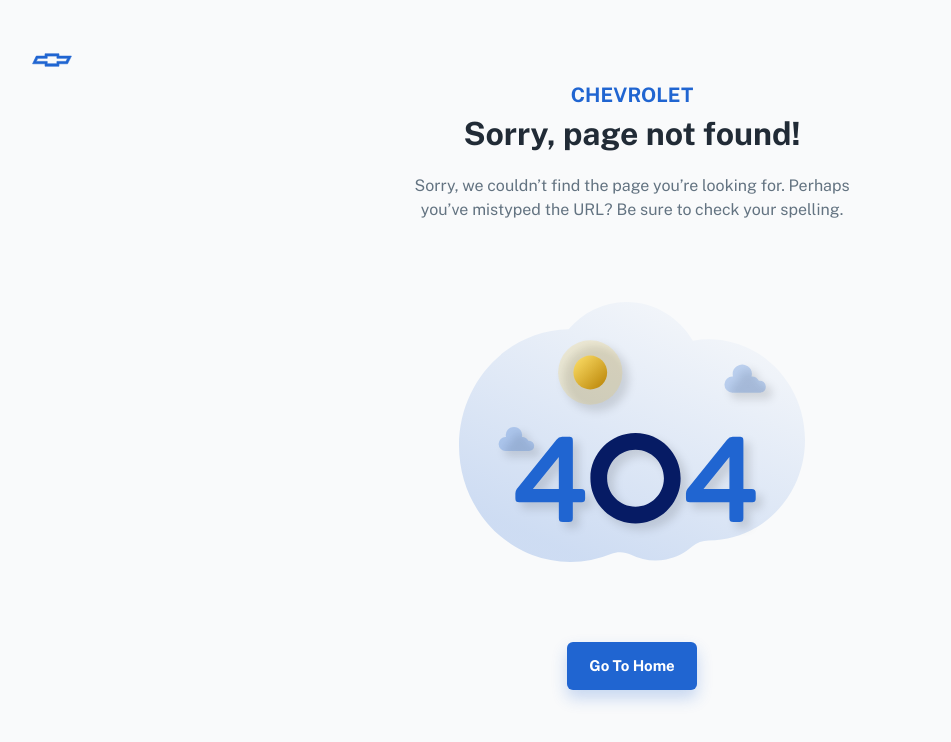
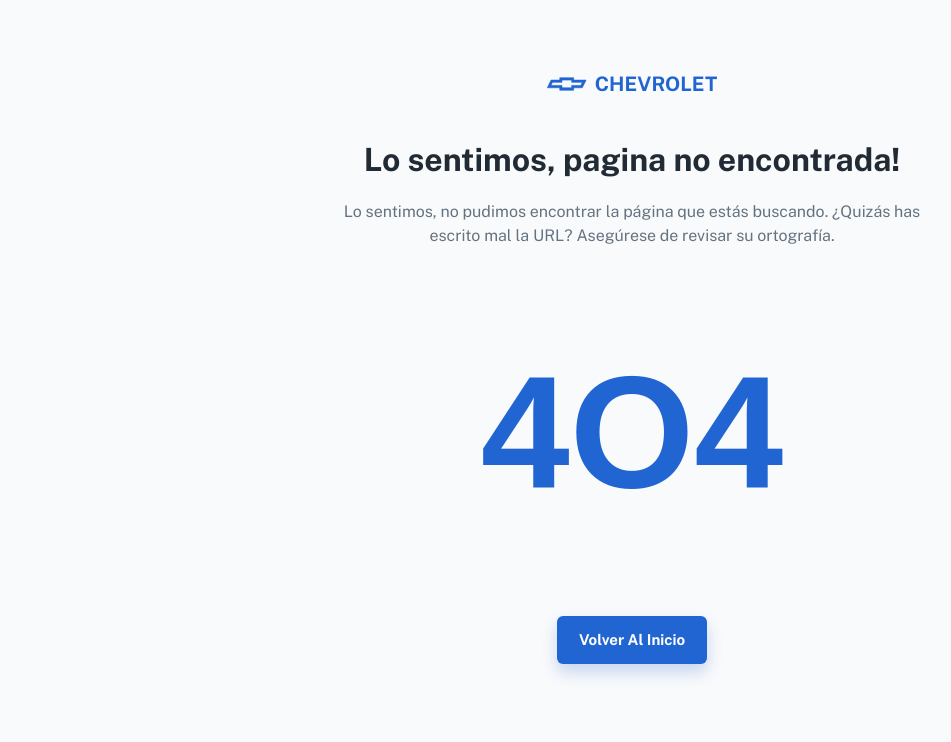
Before and after one commit to Desarrollo-DS1/Proyecto-Concesionario, a React (Create React App) app in the folder frontend/concesionario/: page /404 in a window 1280 px wide. Before the commit this address had no page. Shown: the top 742 px of the page, without its empty margins (8-959 px from the left). Built offline with nearby package versions, Linux system fonts and the light colour scheme.

Commit message:
Se modifico la pagina de el error 404.

```diff
--- /dev/null
+++ b/frontend/concesionario/src/layouts/load/LoadLayout.js
@@ -0,0 +1,39 @@
+import { Outlet } from 'react-router-dom';
+// @mui
+import {Avatar, Box, CircularProgress} from "@mui/material";
+// components
+import {Skeleton} from "@mui/lab";
+
+// ----------------------------------------------------------------------
+
+export default function LoadLayout() {
+    return (
+        <>
+            {/* <Box sx={{ display: 'flex', flexDirection: 'row', width: '100%', height: '100%' }}> */}
+            {/*    <Box sx={{ width: '20%', height: '100%', padding: '16px' }}> */}
+            {/*        <Skeleton variant="rounded" width={'100%'} height={'10%'} /> */}
+            {/*            <Box sx={{width: '100%', height: '10%', padding: '5px', display: 'flex', px: '1px'}}> */}
+            {/*                <Box sx={{width: '25%', height: '100%'}}  mr={2}> */}
+            {/*                    <Skeleton variant="circular" width={'100%'} height={'100%'} > */}
+            {/*                        <Avatar /> */}
+            {/*                    </Skeleton> */}
+            {/*                </Box> */}
+            {/*                <Box sx={{width: '75%', height: '100%'}}> */}
+            {/*                    <Skeleton variant="text" width={'100%'} height={'100%'}/> */}
+            {/*                </Box> */}
+            {/*            </Box> */}
+            {/*        <Skeleton variant="rounded" width={'100%'} height={'80%'} /> */}
+            {/*    </Box> */}
+            {/*    <Box sx={{ width: '80%', height: '100%', padding: '16px' }}> */}
+            {/*        <Skeleton variant="rounded" width={'100%'} height={'10%'} /> */}
+            {/*        <Box sx={{width: '100%', height: '88%'}} mt={2}> */}
+            {/*            <Skeleton variant="rounded" width={'100%'} height={'100%'} /> */}
+            {/*        </Box> */}
+
+            {/*    </Box> */}
+            {/* </Box> */}
+
+            <Outlet/>
+        </>
+    );
+}
--- a/frontend/concesionario/src/layouts/simple/SimpleLayout.js
+++ b/frontend/concesionario/src/layouts/simple/SimpleLayout.js
@@ -1,31 +1,17 @@
 import { Outlet } from 'react-router-dom';
 // @mui
-import { styled } from '@mui/material/styles';
+import {Box} from "@mui/material";
 // components
 import Logo from '../../components/logo';
-
-// ----------------------------------------------------------------------
-
-const StyledHeader = styled('header')(({ theme }) => ({
-  top: 0,
-  left: 0,
-  lineHeight: 0,
-  width: '100%',
-  position: 'absolute',
-  padding: theme.spacing(3, 3, 0),
-  [theme.breakpoints.up('sm')]: {
-    padding: theme.spacing(5, 5, 0),
-  },
-}));
 
 // ----------------------------------------------------------------------
 
 export default function SimpleLayout() {
   return (
     <>
-      <StyledHeader>
+      <Box sx={{ px: 2.5, py: 3, display: 'inline-flex', position: 'absolute', top: '5%', left: '50%', transform: 'translate(-50%)',}}>
         <Logo />
-      </StyledHeader>
+      </Box>
 
       <Outlet />
     </>
--- a/frontend/concesionario/src/locales/en/lang.json
+++ b/frontend/concesionario/src/locales/en/lang.json
@@ -171,5 +171,11 @@
       "especial": "Must have at least one special character",
       "espacio": "Must not have spaces"
     }
+  },
+  "404": {
+    "titulo": "404 Page Not Found",
+    "subtitulo": "Sorry, page not found!",
+    "mensaje": "Sorry, we couldn’t find the page you’re looking for. Perhaps you’ve mistyped the URL? Be sure to check your spelling.",
+    "boton": "Go to Home"
   }
 }
--- a/frontend/concesionario/src/locales/es/lang.json
+++ b/frontend/concesionario/src/locales/es/lang.json
@@ -171,5 +171,11 @@
         "especial": "Debe tener al menos un caracter especial",
         "espacio": "No se permiten espacios"
     }
+  },
+  "404": {
+    "titulo": "404 Pagina no encontrada",
+    "subtitulo": "Lo sentimos, pagina no encontrada!",
+    "mensaje": "Lo sentimos, no pudimos encontrar la página que estás buscando. ¿Quizás has escrito mal la URL? Asegúrese de revisar su ortografía.",
+    "boton": "Volver Al Inicio"
   }
 }
--- a/frontend/concesionario/src/locales/pt/lang.json
+++ b/frontend/concesionario/src/locales/pt/lang.json
@@ -161,5 +161,11 @@
       "especial": "Deve conter pelo menos um caractere especial",
       "espacio": "Espaços não são permitidos"
     }
+  },
+  "404": {
+    "titulo": "404 Página não encontrada",
+    "subtitulo": "Desculpe, página não encontrada!",
+    "mensaje": "Desculpe, não conseguimos encontrar a página que você está procurando. Talvez você tenha digitado a URL incorretamente? Por favor, verifique a ortografia e tente novamente.",
+    "boton": "Voltar Ao Início"
   }
 }
--- a/frontend/concesionario/src/pages/Page404.js
+++ b/frontend/concesionario/src/pages/Page404.js
@@ -1,13 +1,14 @@
 import { Helmet } from 'react-helmet-async';
 import { Link as RouterLink } from 'react-router-dom';
 // @mui
-import { styled } from '@mui/material/styles';
+import {styled, useTheme} from '@mui/material/styles';
 import { Button, Typography, Container, Box } from '@mui/material';
+import {useTranslation} from "react-i18next";
 
 // ----------------------------------------------------------------------
 
 const StyledContent = styled('div')(({ theme }) => ({
-  maxWidth: 480,
+  maxWidth: 600,
   margin: 'auto',
   minHeight: '100vh',
   display: 'flex',
@@ -19,31 +20,33 @@
 // ----------------------------------------------------------------------
 
 export default function Page404() {
+
+  const theme = useTheme();
+
+  const {t} = useTranslation("lang");
+
   return (
     <>
       <Helmet>
-        <title> 404 Page Not Found | Minimal UI </title>
+        <title>{t('404.titulo')}</title>
       </Helmet>
 
       <Container>
         <StyledContent sx={{ textAlign: 'center', alignItems: 'center' }}>
           <Typography variant="h3" paragraph>
-            Sorry, page not found!
+            {t('404.subtitulo')}
           </Typography>
 
           <Typography sx={{ color: 'text.secondary' }}>
-            Sorry, we couldn’t find the page you’re looking for. Perhaps you’ve mistyped the URL? Be sure to check your
-            spelling.
+            {t('404.mensaje')}
           </Typography>
 
-          <Box
-            component="img"
-            src="/assets/illustrations/illustration_404.svg"
-            sx={{ height: 260, mx: 'auto', my: { xs: 5, sm: 10 } }}
-          />
+          <Typography mt={8} mb={8}  fontSize={"10rem"} color={theme.palette.primary.main} fontFamily={"Arial"} fontWeight={"bold"} >
+            4O4
+          </Typography>
 
           <Button to="/" size="large" variant="contained" component={RouterLink}>
-            Go to Home
+            {t('404.boton')}
           </Button>
         </StyledContent>
       </Container>
```
Also changed, not shown: frontend/concesionario/src/routes.js (+7 -2 lines).
